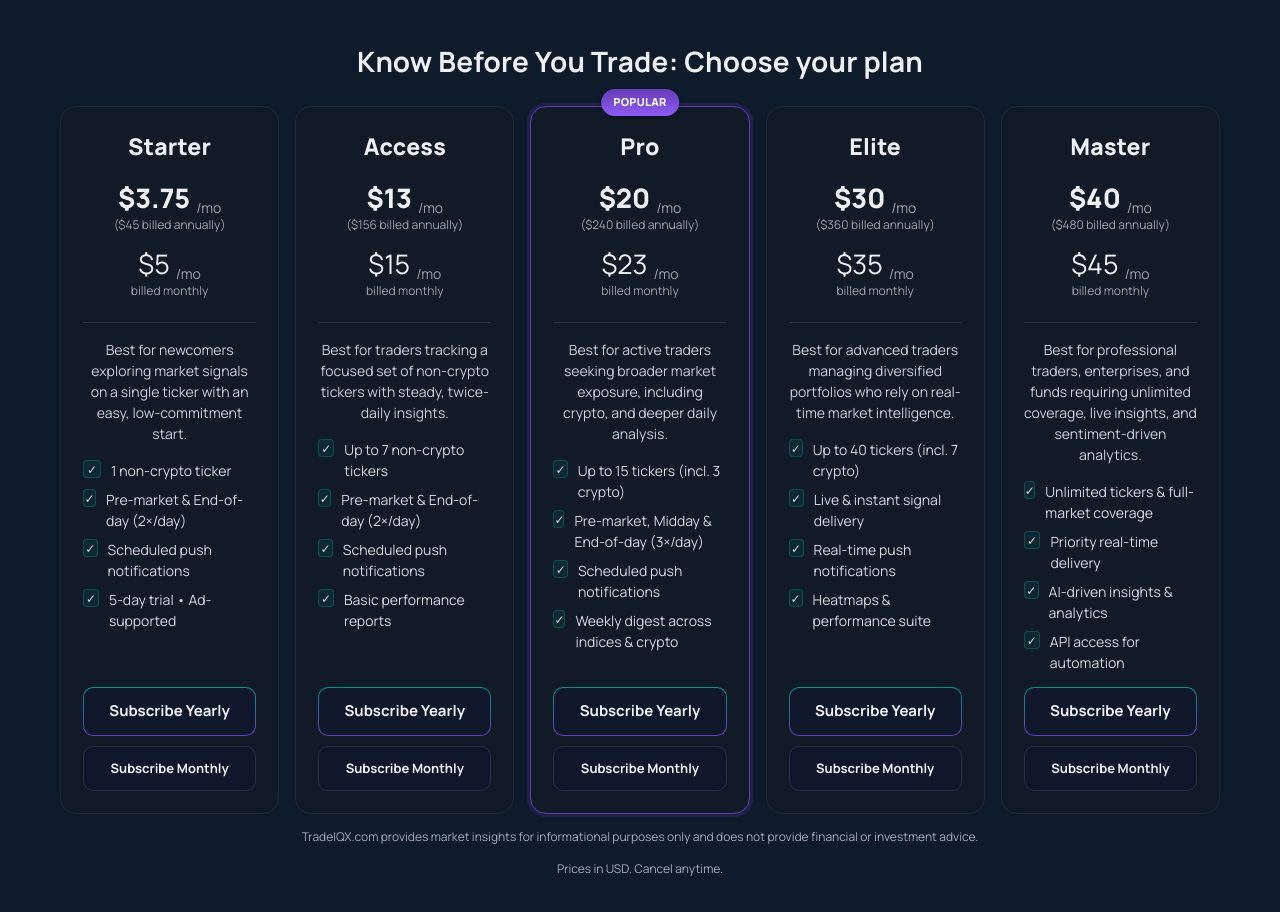
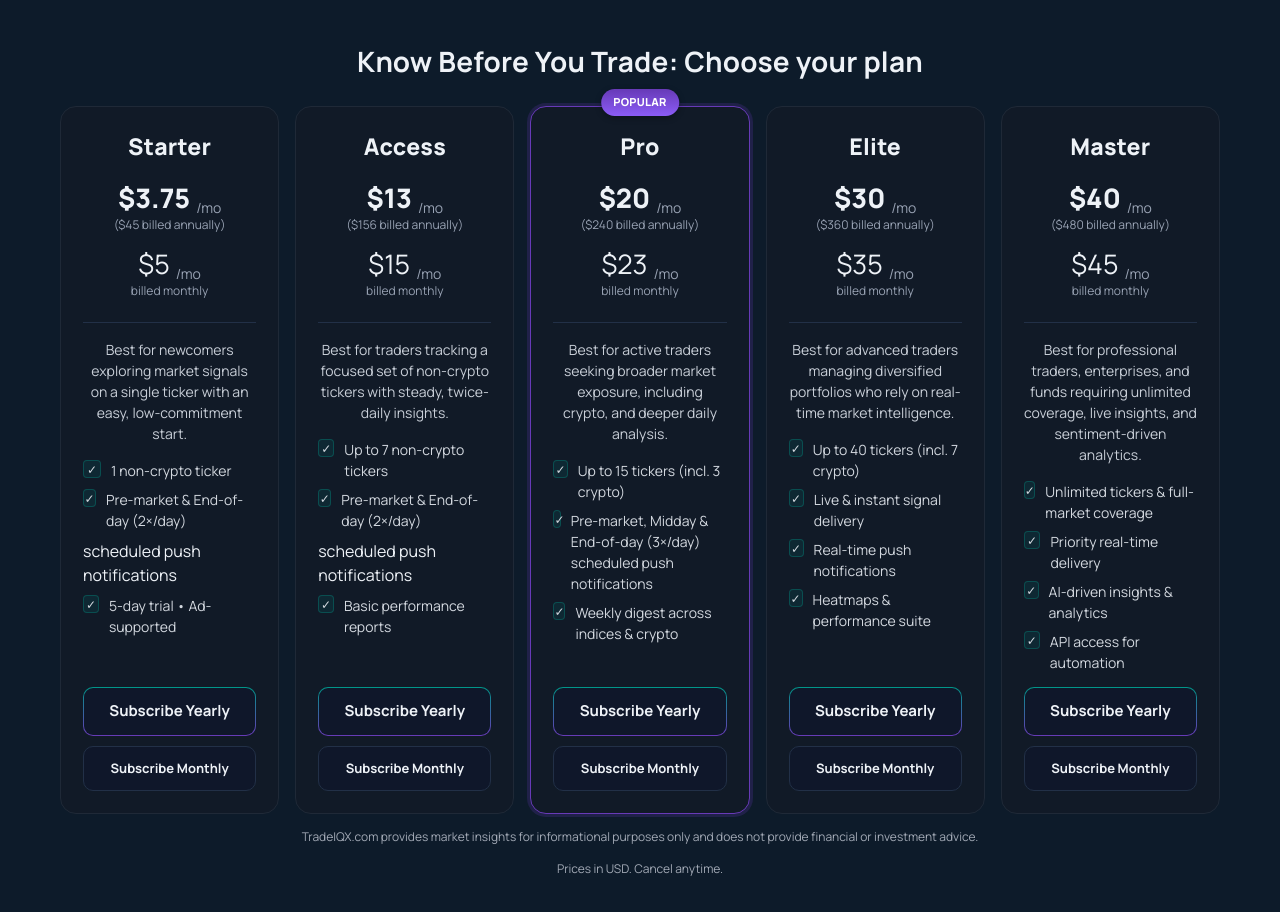
Before and after one commit to TradeIQX/tiqx-pricing-widget, a website: page index.html in a window 1280 px wide. Drawn offline with Linux system fonts and the light colour scheme.

Commit message:
Update index.html

```diff
--- a/index.html
+++ b/index.html
@@ -153,8 +153,7 @@ h2{text-align:center;margin:0 0 24px;font-size:28px;letter-spacing:.2px}
     <div class="desc">Best for newcomers exploring market signals on a single ticker with an easy, low-commitment start.</div>
     <ul>
       <li><span class="chk">✓</span> 1 non-crypto ticker</li>
-      <li><span class="chk">✓</span> Pre-market & End-of-day (2×/day)</li>
-      <li><span class="chk">✓</span> Scheduled push notifications</li>
+      <li><span class="chk">✓</span> Pre-market & End-of-day (2×/day)</li> scheduled push notifications</li>
       <li><span class="chk">✓</span> 5-day trial • Ad-supported</li>
     </ul>
   </div>
@@ -182,8 +181,7 @@ h2{text-align:center;margin:0 0 24px;font-size:28px;letter-spacing:.2px}
     <div class="desc">Best for traders tracking a focused set of non-crypto tickers with steady, twice-daily insights.</div>
     <ul>
       <li><span class="chk">✓</span> Up to 7 non-crypto tickers</li>
-      <li><span class="chk">✓</span> Pre-market & End-of-day (2×/day)</li>
-      <li><span class="chk">✓</span> Scheduled push notifications</li>
+      <li><span class="chk">✓</span> Pre-market & End-of-day (2×/day)</li> scheduled push notifications</li>
       <li><span class="chk">✓</span> Basic performance reports</li>
     </ul>
   </div>
@@ -212,8 +210,7 @@ h2{text-align:center;margin:0 0 24px;font-size:28px;letter-spacing:.2px}
     <div class="desc">Best for active traders seeking broader market exposure, including crypto, and deeper daily analysis.</div>
     <ul>
       <li><span class="chk">✓</span> Up to 15 tickers (incl. 3 crypto)</li>
-      <li><span class="chk">✓</span> Pre-market, Midday & End-of-day (3×/day)</li>
-      <li><span class="chk">✓</span> Scheduled push notifications</li>
+      <li><span class="chk">✓</span> Pre-market, Midday & End-of-day (3×/day) scheduled push notifications</li>
       <li><span class="chk">✓</span> Weekly digest across indices & crypto</li>
     </ul>
   </div>
```
